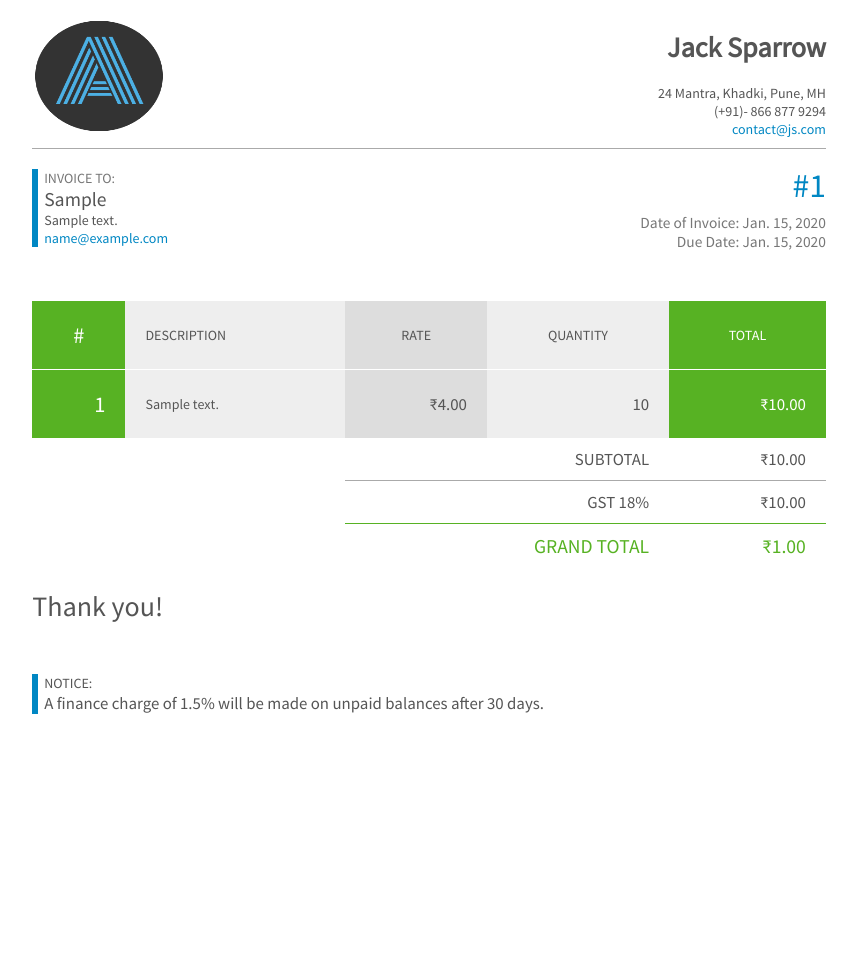
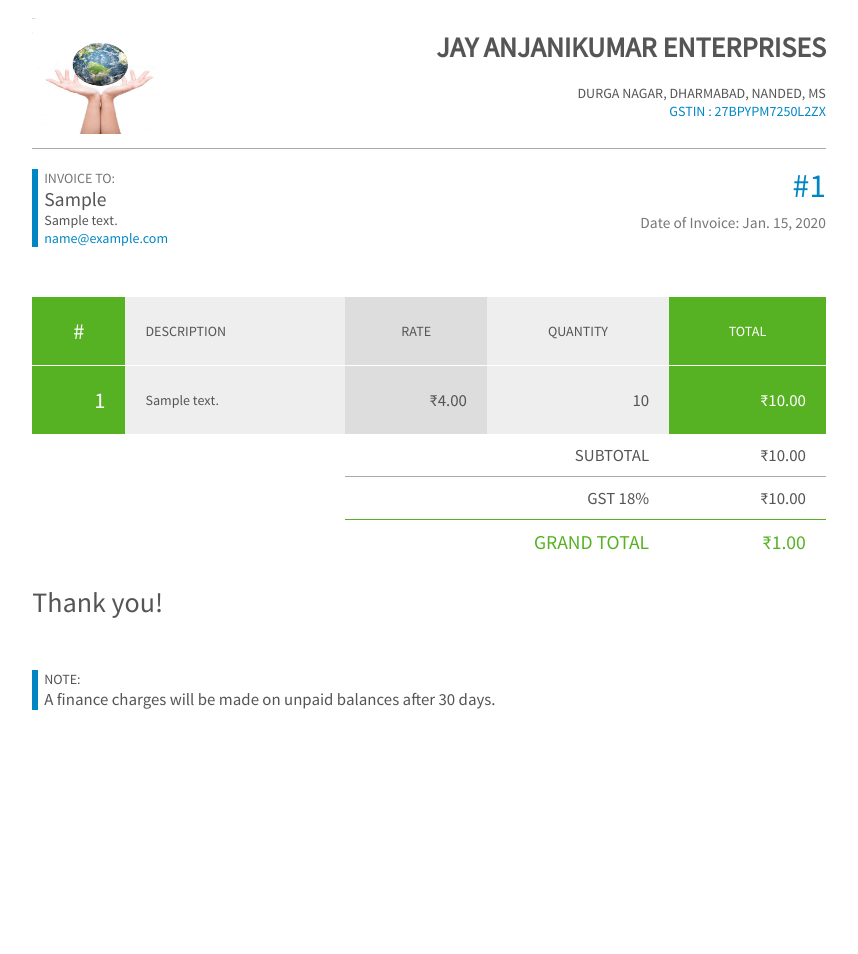
Before and after one commit to Capt-j/Arch-Dev, a Django app: page /invoice-detail/1 in a window 1280 px wide. Shown: the top 954 px of the page, without its empty margins (211-1069 px from the left). Run offline with Django 3.2, Linux system fonts and the light colour scheme; tables that the repository leaves empty hold one stand-in row (values such as "Sample post").

```diff
--- a/abc/invoice/templates/invoice/pdf_template.html
+++ b/abc/invoice/templates/invoice/pdf_template.html
@@ -29,7 +29,7 @@
         <div id="invoice">
           <h1>#{{invoice_id}}</h1>
           <div class="date">Date of Invoice: {{date}}</div>
-          <div class="date">Due Date: {{due_date}}</div>
+          <!--<div class="date">Due Date: {{due_date}}</div>-->
         </div>
       </div>
       <table border="0" cellspacing="0" cellpadding="0">
@@ -73,8 +73,8 @@
       </table>
       <div id="thanks">Thank you!</div>
       <div id="notices">
-        <div>NOTICE:</div>
-        <div class="notice">A finance charge of 1.5% will be made on unpaid balances after 30 days.</div>
+        <div>NOTE:</div>
+        <div class="notice">A finance charges will be made on unpaid balances after 30 days.</div>
       </div>
     </main>
     <footer>
--- a/abc/invoice/views.py
+++ b/abc/invoice/views.py
@@ -100,10 +100,9 @@ def view_PDF(request, id=None):
 
     context = {
         "company": {
-            "name": "Jack Sparrow",
-            "address" :"24 Mantra, Khadki, Pune, MH",
-            "phone": "(+91)- 866 877 9294",
-            "email": "contact@js.com",
+            "name": "JAY ANJANIKUMAR ENTERPRISES",
+            "address" :"DURGA NAGAR, DHARMABAD, NANDED, MS",
+            "email": "GSTIN : 27BPYPM7250L2ZX",
         },
         "invoice_id": invoice.id,
         "invoice_total": invoice.total_amount,
```
Also changed, not shown: abc/static/asdfgh.png (added), abc/static/img/logo.png, 3 other files.
